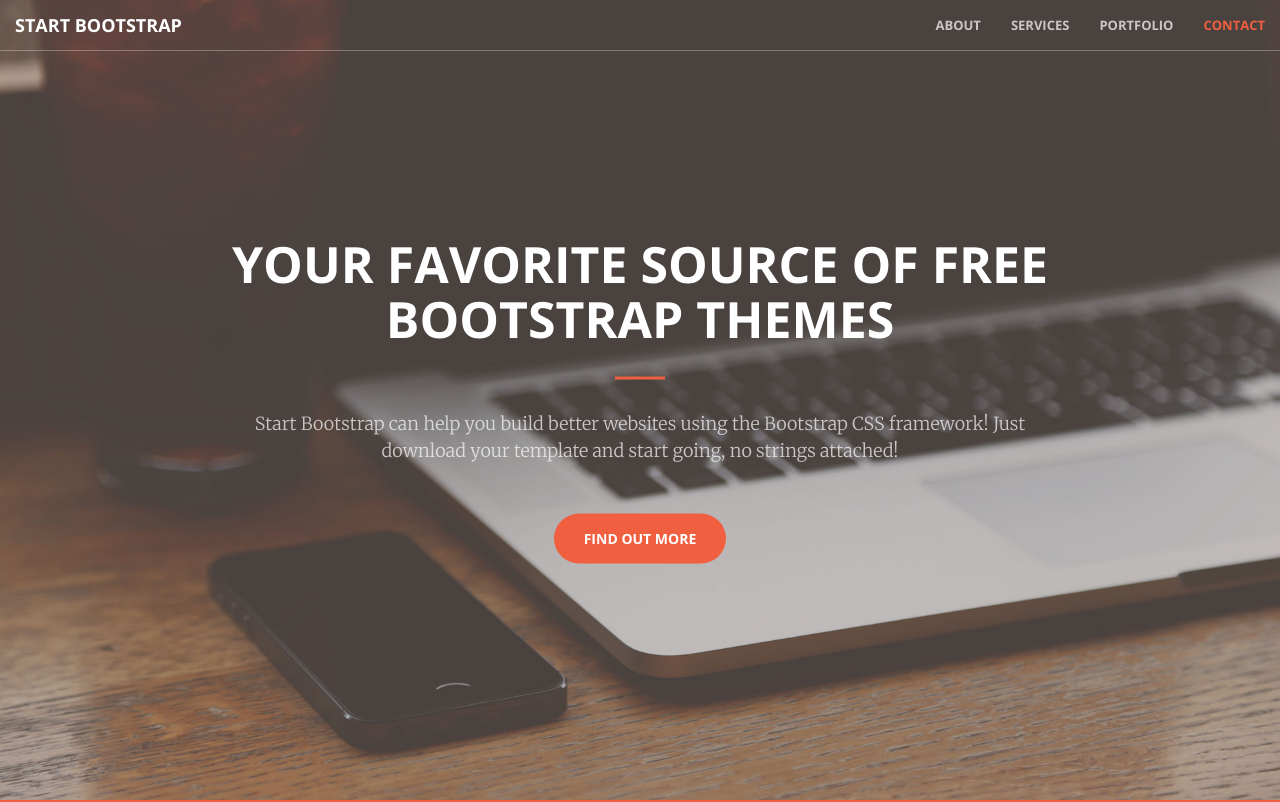
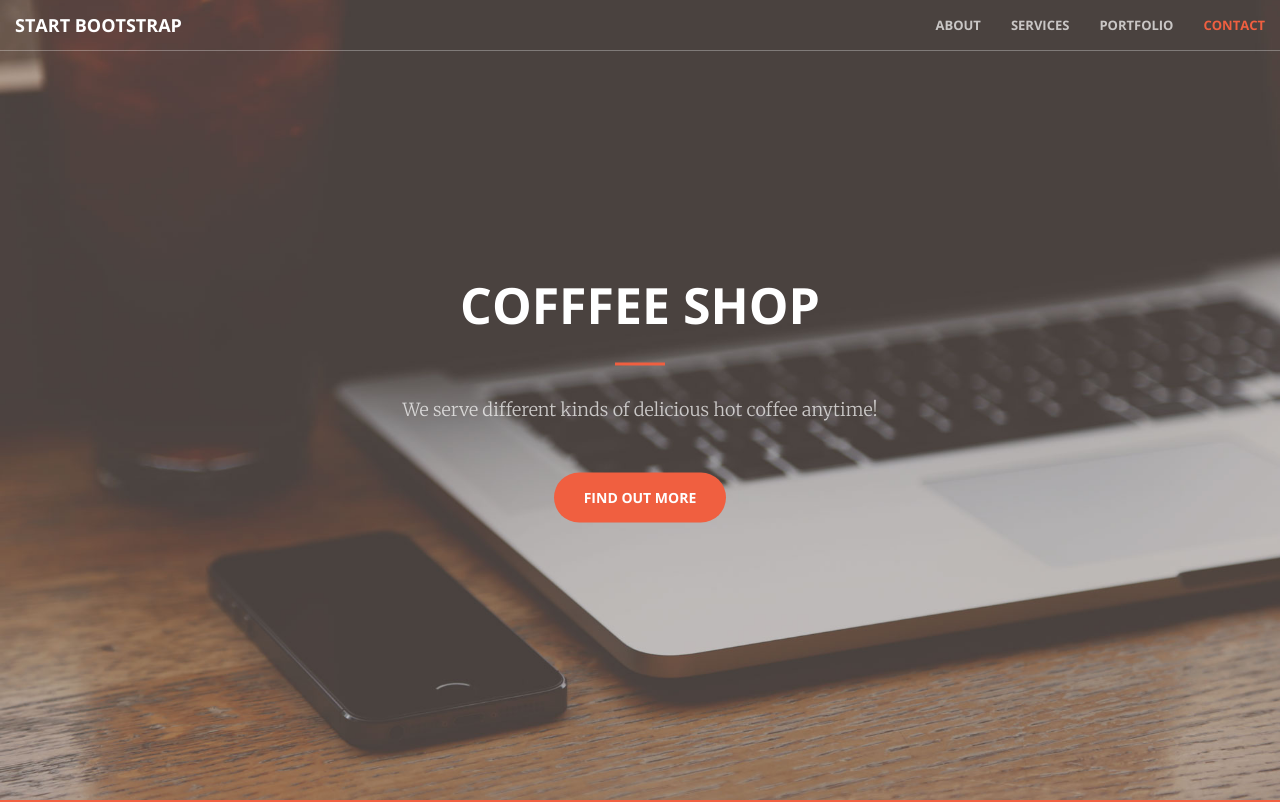
Before and after one commit to rejesusjohnroy/coffeeshop.github.io, a website: page index.html in a window 1280 px wide. Shown: the top 802 px of the page. Drawn offline with nearby package versions, Linux system fonts and the light colour scheme.

Commit message:
Update index.html

```diff
--- a/index.html
+++ b/index.html
@@ -71,9 +71,9 @@
     <header>
         <div class="header-content">
             <div class="header-content-inner">
-                <h1 id="homeHeading">Your Favorite Source of Free Bootstrap Themes</h1>
+                <h1 id="homeHeading">Cofffee Shop</h1>
                 <hr>
-                <p>Start Bootstrap can help you build better websites using the Bootstrap CSS framework! Just download your template and start going, no strings attached!</p>
+                <p>We serve different kinds of delicious hot coffee anytime!</p>
                 <a href="#about" class="btn btn-primary btn-xl page-scroll">Find Out More</a>
             </div>
         </div>
```
